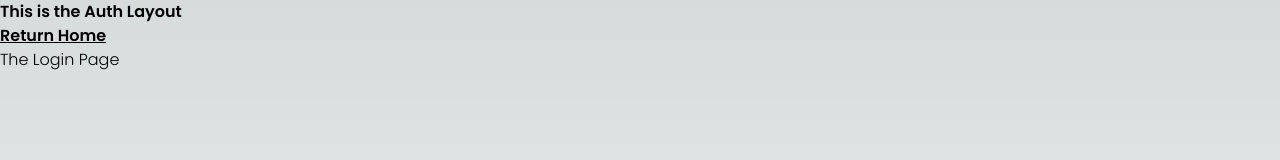
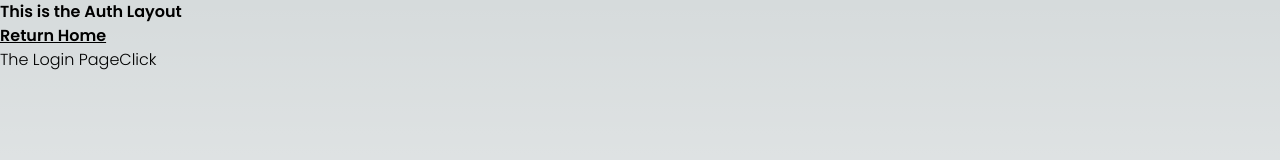
Before and after one commit to OlaoluwaVincent/CarApp, a Next.js app in the folder web/: page /auth/login in a window 1280 px wide. Shown: the top 160 px of the page. Built offline with nearby package versions, Linux system fonts and the light colour scheme.

Commit message:
Redux store init

```diff
--- a/web/app/auth/login/page.tsx
+++ b/web/app/auth/login/page.tsx
@@ -1,11 +1,32 @@
-import { Metadata } from 'next';
+'use client';
 
-export const metadata: Metadata = {
-	title: 'Sign In',
-};
+// import { Metadata } from 'next';
+import React, { useState } from 'react';
+import { useDispatch, useSelector } from 'react-redux';
+import { loginUser } from 'src/redux/features/auth_slice';
+import { AppDispatch, RootState } from 'src/redux/store';
+// export const metadata: Metadata = {
+// 	title: 'Sign In',
+// };
 
-interface Props {}
-function LoginPage({}: Props) {
-	return <div>The Login Page</div>;
+function LoginPage() {
+	const dispatch: AppDispatch = useDispatch();
+	const loading = useSelector((state: RootState) => state.auth.loading);
+	const error = useSelector((state: RootState) => state.auth.error);
+
+	const [email, setEmail] = useState('ola');
+	const [password, setPassword] = useState('password');
+
+	const handleLogin = () => {
+		// Dispatch the loginUser async thunk with the email and password
+		dispatch(loginUser({ email, password }));
+	};
+
+	return (
+		<div>
+			The Login Page
+			<button onClick={handleLogin}>Click</button>
+		</div>
+	);
 }
 export default LoginPage;
--- a/web/app/layout.tsx
+++ b/web/app/layout.tsx
@@ -1,6 +1,7 @@
 import type { Metadata } from 'next';
 import { Poppins } from 'next/font/google';
 import './globals.css';
+import ReduxProvider from 'src/redux/provider';
 
 const poppins_italic = Poppins({
 	weight: '300',
@@ -20,7 +21,9 @@ export default function RootLayout({
 }) {
 	return (
 		<html lang='en'>
-			<body className={poppins_italic.className}>{children}</body>
+			<body className={poppins_italic.className}>
+				<ReduxProvider>{children}</ReduxProvider>
+			</body>
 		</html>
 	);
 }
--- /dev/null
+++ b/web/src/redux/features/auth_slice.ts
@@ -0,0 +1,46 @@
+import { createSlice, createAsyncThunk } from '@reduxjs/toolkit';
+
+type InitialState = {
+	data: {
+		name: string;
+		email: string;
+		userId: string;
+		role: string;
+		profileImg?: string;
+	};
+	loading: boolean;
+	error: undefined | string;
+};
+
+export const loginUser = createAsyncThunk(
+	'loginUser',
+	async (data: { email: string; password: string }) => {
+		console.log(data);
+	}
+);
+
+export const auth = createSlice({
+	name: 'auth',
+	initialState: {} as InitialState,
+	reducers: {},
+	extraReducers: (builder) => {
+		// Handle pending action
+		builder.addCase(loginUser.pending, (state) => {
+			state.loading = true;
+		});
+
+		// Handle fulfilled action
+		builder.addCase(loginUser.fulfilled, (state, action) => {
+			state.loading = false;
+			// state.data = action.payload;
+		});
+
+		// Handle rejected action
+		builder.addCase(loginUser.rejected, (state, action) => {
+			state.loading = false;
+			state.error = action.error.message;
+		});
+	},
+});
+
+export default auth.reducer;
--- /dev/null
+++ b/web/src/redux/provider.tsx
@@ -0,0 +1,11 @@
+'use client';
+import { store } from './store';
+import { Provider } from 'react-redux';
+
+interface Props {
+	children: React.ReactNode;
+}
+const ReduxProvider = ({ children }: Props) => {
+	return <Provider store={store}>{children}</Provider>;
+};
+export default ReduxProvider;
--- /dev/null
+++ b/web/src/redux/store.ts
@@ -0,0 +1,11 @@
+import { configureStore } from '@reduxjs/toolkit';
+import AuthReducer from './features/auth_slice';
+
+export const store = configureStore({
+	reducer: {
+		auth: AuthReducer,
+	},
+});
+
+export type RootState = ReturnType<typeof store.getState>;
+export type AppDispatch = typeof store.dispatch;
```
Also changed, not shown: web/package.json (+6 -1 lines), 1 other file (tests, documents, lock files or other folders).
